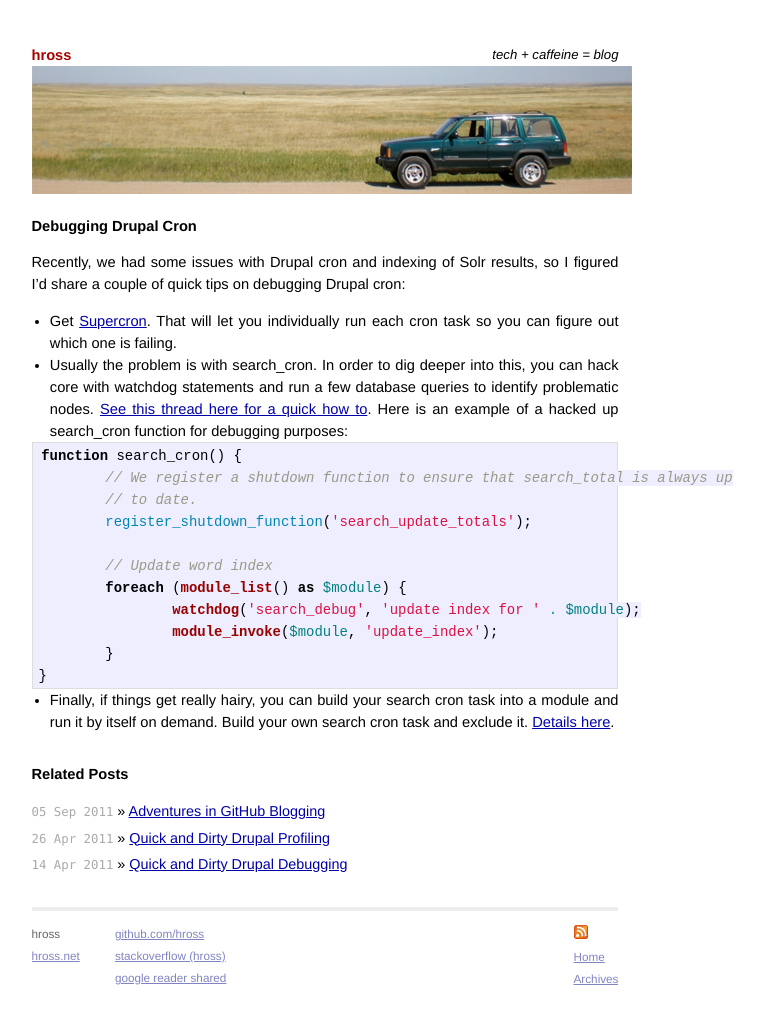
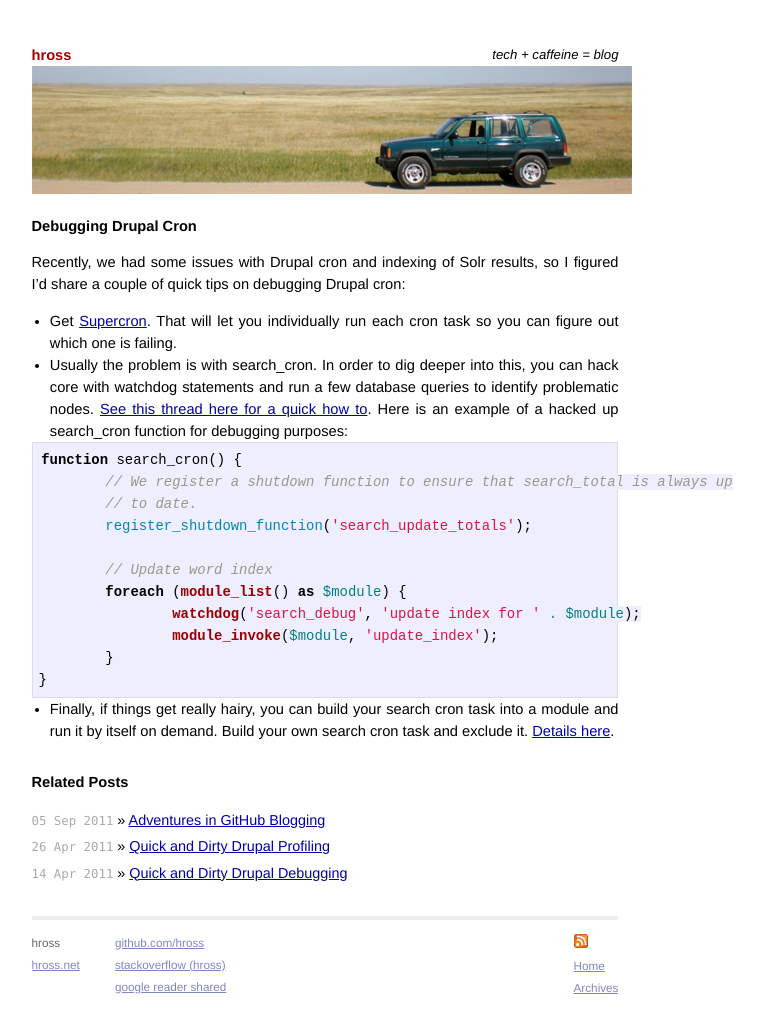
Before and after one commit to hross/hross.github.com, a Jekyll site: the page built from _posts/2011-06-01-debugdrupalcron.markdown, in a window 1280 px wide. Shown: the whole page, without its empty margins (315-1079 px from the left). Built offline with Jekyll 4.4.1, drawn with Linux system fonts in a browser that asks for light colours; Markdown is read by kramdown in place of the engine named in the settings.

Commit message:
more padding.

```diff
--- a/css/screen.css
+++ b/css/screen.css
@@ -174,7 +174,7 @@ ul.posts {
   #post pre {
     border: 1px solid #ddd;
     background-color: #eef;
-    padding: .1em .4em;
+    padding: .4em .4em;
   }
 
   #post h1,h2,h3,h4,h5 {
```
